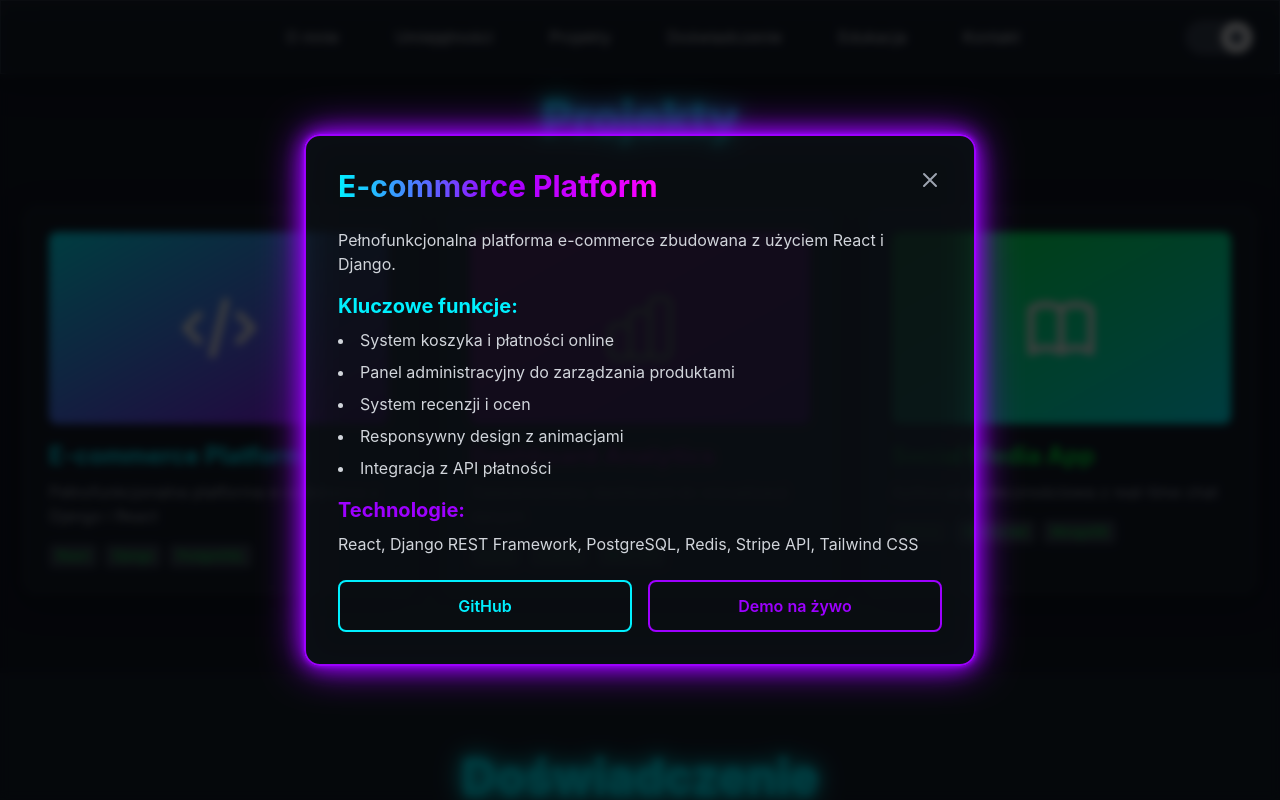
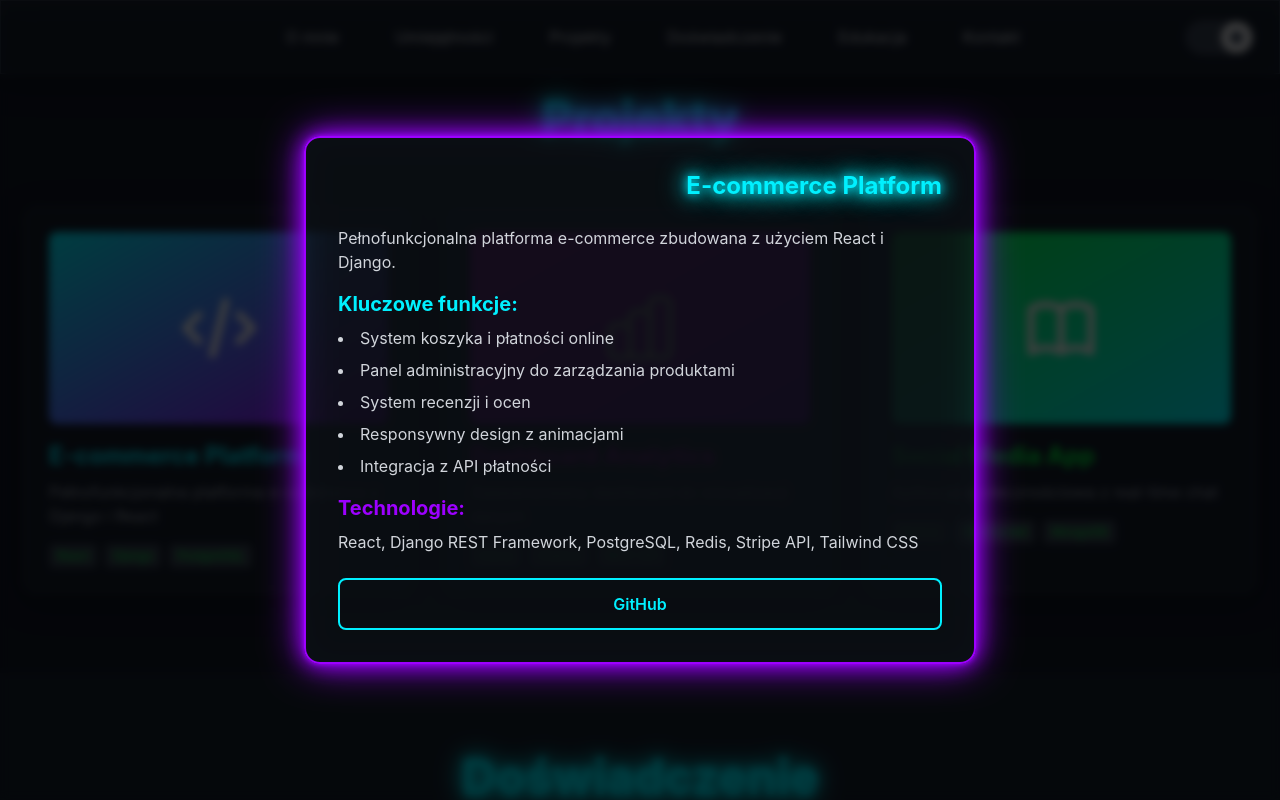
Before and after one commit to jaku988/portfolio-website, a website: page index.html in a window 1280 px wide. Both pictures are taken after a click on the element 218 px from the left and 2335 px from the top of the page. Shown: the part 1935-2735 px from the top of the page. Drawn offline with nearby package versions, Linux system fonts and the light colour scheme.

Commit message:
commit before push

```diff
--- a/index.html
+++ b/index.html
@@ -535,23 +535,15 @@
     </footer>
 
     <!-- Modal dla projektów -->
-    <div id="modal" class="hidden modal-overlay" onclick="closeModal(event)">
-        <div class="modal-content" onclick="event.stopPropagation()">
-            <div class="flex justify-between items-start mb-6">
-                <h3 id="modal-title" class="text-3xl font-bold text-gradient"></h3>
-                <button onclick="closeModal()" class="text-gray-400 hover:text-neon-pink transition-colors">
-                    <svg class="w-6 h-6" fill="none" stroke="currentColor" viewBox="0 0 24 24">
-                        <path stroke-linecap="round" stroke-linejoin="round" stroke-width="2" d="M6 18L18 6M6 6l12 12"></path>
-                    </svg>
-                </button>
+    <div id="modal" class="hidden modal-overlay" onclick=closeModal(event)>
+        <div class="modal-content" onclick=event.stopPropagation()>
+            <div class="flex justify-end items-center mb-6">
+                <h3 id="modal-title" class="font-bold font-gradient text-2xl neon-text"></h3>
             </div>
             <div id="modal-body" class="text-gray-300"></div>
             <div class="mt-6 flex gap-4">
-                <a id="modal-github" href="#" target="_blank" class="btn-neon flex-1 text-center">
+                <a id="modal-github" href="#" target="_blank" class="btn-neon text-center flex-1">
                     GitHub
-                </a>
-                <a id="modal-demo" href="#" target="_blank" class="btn-neon border-neon-purple text-neon-purple hover:bg-neon-purple hover:shadow-neon-purple flex-1 text-center">
-                    Demo na żywo
                 </a>
             </div>
         </div>
--- a/src/script.js
+++ b/src/script.js
@@ -92,7 +92,6 @@
             <p>React, Django REST Framework, PostgreSQL, Redis, Stripe API, Tailwind CSS</p>
         `,
         github: 'https://github.com/yourusername/ecommerce',
-        demo: 'https://demo.example.com'
     },
     project2: {
         title: 'Dashboard Analytics',
@@ -110,7 +109,6 @@
             <p>Vue.js 3, Chart.js, D3.js, Node.js, Express, MongoDB, WebSocket</p>
         `,
         github: 'https://github.com/yourusername/dashboard',
-        demo: 'https://dashboard-demo.example.com'
     },
     project3: {
         title: 'Social Media App',
@@ -128,7 +126,6 @@
             <p>Next.js, Socket.io, MongoDB, Cloudinary, NextAuth, Tailwind CSS</p>
         `,
         github: 'https://github.com/yourusername/social-app',
-        demo: 'https://social-demo.example.com'
     }
 };
 
@@ -141,7 +138,6 @@
         document.getElementById('modal-title').textContent = project.title;
         document.getElementById('modal-body').innerHTML = project.description;
         document.getElementById('modal-github').href = project.github;
-        document.getElementById('modal-demo').href = project.demo;
 
         modal.classList.remove('hidden');
         document.body.style.overflow = 'hidden';
```
Also changed, not shown: dist/output.css.
